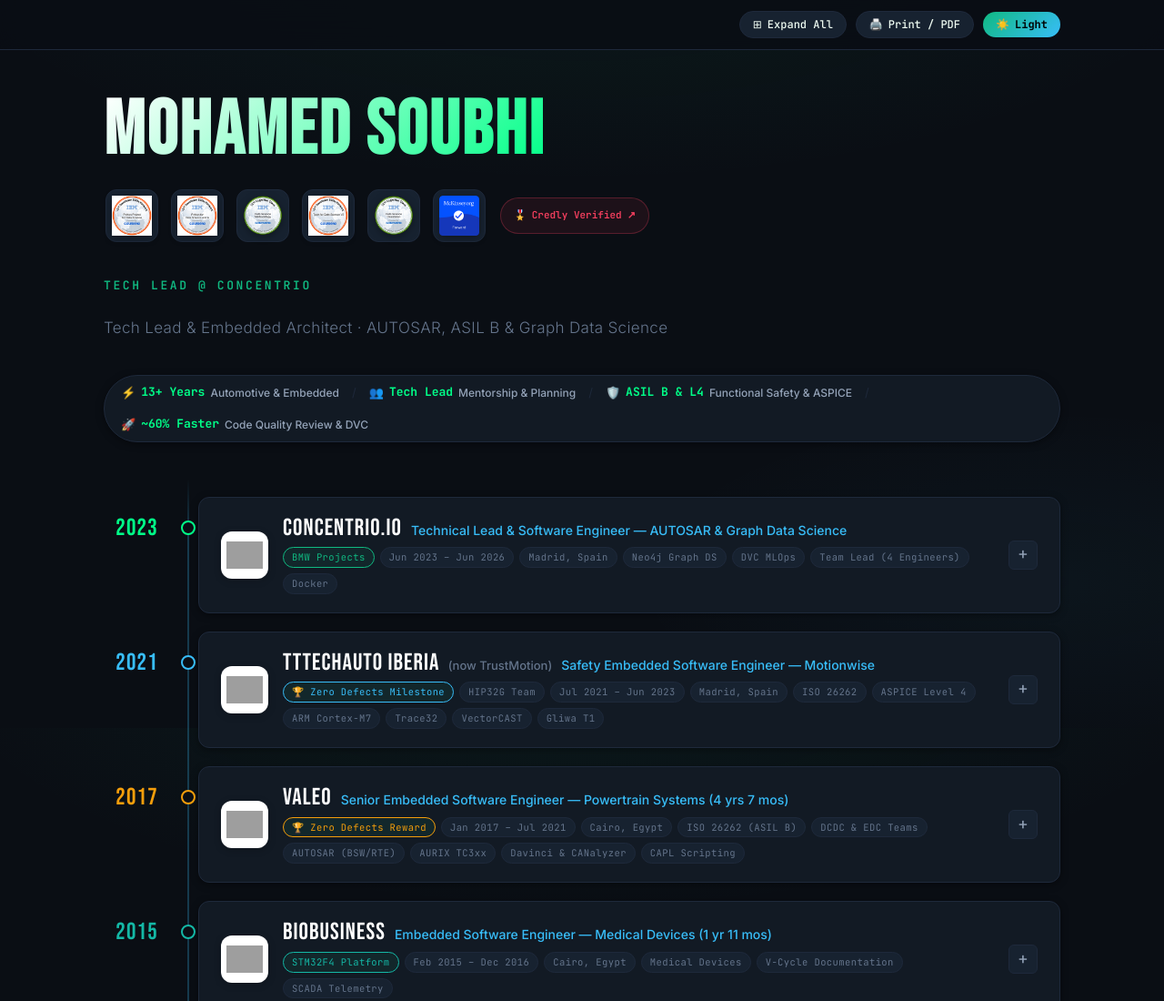
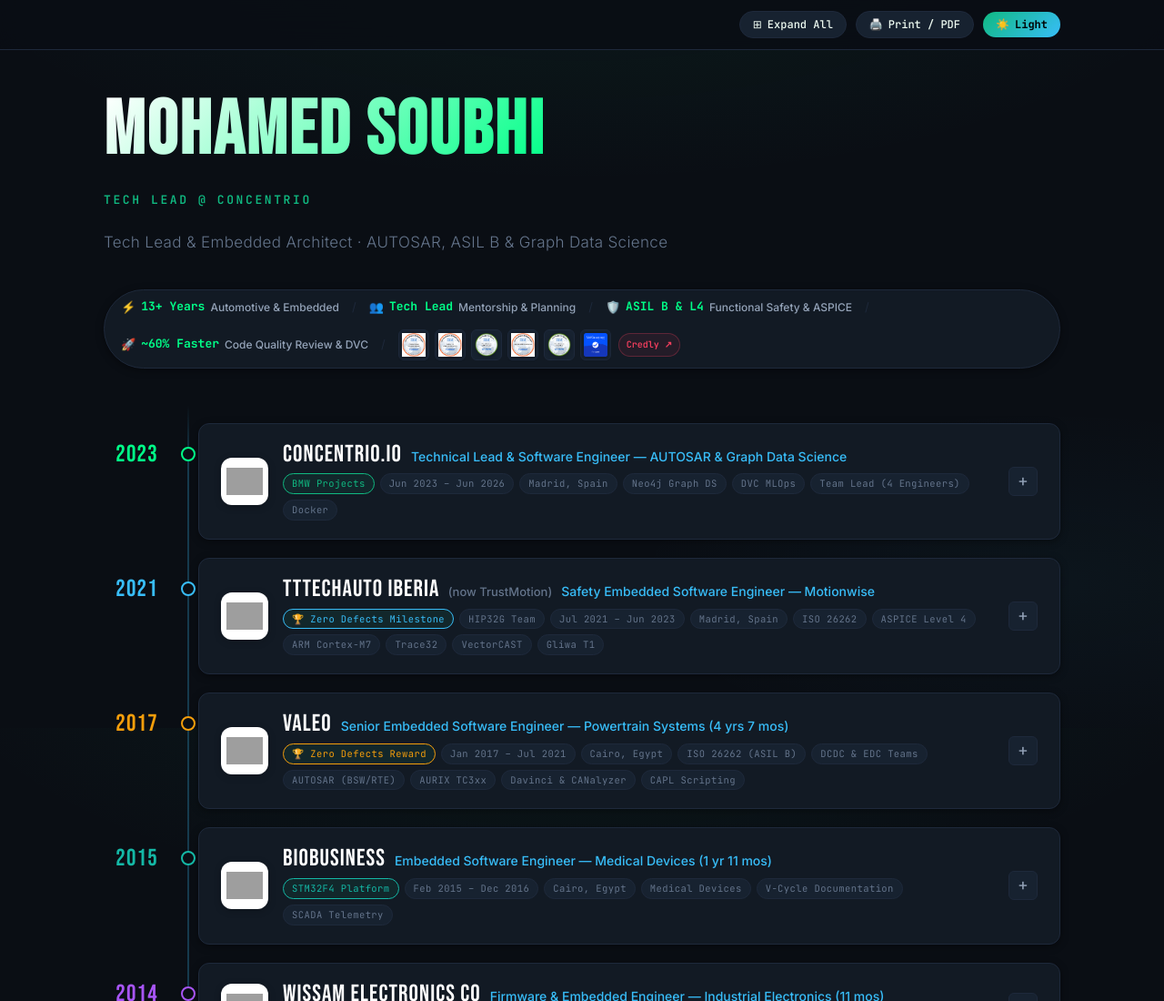
Before and after one commit to mohamed-soubhi/mohamed-soubhi.github.io, a plain HTML site: page index.html in a window 1280 px wide. Shown: the top 1100 px of the page at 91% size. Drawn offline with Linux system fonts and the light colour scheme; grey boxes are pictures that could not be loaded.

Commit message:
feat: move Credly badges after 60% Faster stat item in smaller single line format

```diff
--- a/index.html
+++ b/index.html
@@ -45,34 +45,6 @@
     <section class="hero-section">
       <div class="hero-header">
         <h1 class="hero-name">Mohamed Soubhi</h1>
-
-        <!-- Credly Verified Badges Strip (Under Name, Medium Size, Single Line) -->
-        <div class="hero-badges-strip" aria-label="Verified Credly Badges">
-          <a href="https://www.credly.com/badges/d884ea44-85a7-41eb-8585-dd6595c8d633" target="_blank" rel="noopener" class="hero-badge-link" title="Python Project for Data Science — IBM / Coursera (Verified Credly Badge)">
-            <img src="images/badges/python-project-for-data-science.png" alt="Python Project for Data Science Badge" class="hero-badge-img" loading="eager">
-          </a>
-          <a href="https://www.credly.com/badges/3566b99c-507f-4747-a327-e165829bc7ee" target="_blank" rel="noopener" class="hero-badge-link" title="Python for Data Science and AI — IBM / Coursera (Verified Credly Badge)">
-            <img src="images/badges/python-for-data-science-and-ai.png" alt="Python for Data Science and AI Badge" class="hero-badge-img" loading="eager">
-          </a>
-          <a href="https://www.credly.com/badges/7ec08c56-d7e7-422b-81bb-ee54ccf5edd8" target="_blank" rel="noopener" class="hero-badge-link" title="Data Science Methodology — IBM / Coursera (Verified Credly Badge)">
-            <img src="images/badges/data-science-methodology.png" alt="Data Science Methodology Badge" class="hero-badge-img" loading="eager">
-          </a>
-          <a href="https://www.credly.com/badges/e307f764-180e-425e-8a90-8849e2f99f1c" target="_blank" rel="noopener" class="hero-badge-link" title="Tools for Data Science V2 — IBM / Coursera (Verified Credly Badge)">
-            <img src="images/badges/tools-for-data-science-v2.png" alt="Tools for Data Science V2 Badge" class="hero-badge-img" loading="eager">
-          </a>
-          <a href="https://www.credly.com/badges/0c94f44a-5117-4591-aa3e-329bfad70ef3" target="_blank" rel="noopener" class="hero-badge-link" title="Data Science Orientation — IBM / Coursera (Verified Credly Badge)">
-            <img src="images/badges/data-science-orientation.png" alt="Data Science Orientation Badge" class="hero-badge-img" loading="eager">
-          </a>
-          <a href="https://www.credly.com/badges/d2701dcd-a1ad-43dc-8de7-bb4205520f8c" target="_blank" rel="noopener" class="hero-badge-link" title="McKinsey.org Forward Program — McKinsey.org (Verified Credly Badge)">
-            <img src="images/badges/mckinsey-forward-program.png" alt="McKinsey.org Forward Program Badge" class="hero-badge-img" loading="eager">
-          </a>
-          <a href="https://www.credly.com/users/mohamed-soubhi/badges" target="_blank" rel="noopener" class="hero-badges-verify-all" title="View all verified badges on Credly Profile">
-            <span class="verify-all-icon">🎖️</span>
-            <span class="verify-all-text">Credly Verified</span>
-            <span class="verify-all-arrow">↗</span>
-          </a>
-        </div>
-
         <div class="hero-subtitle">Tech Lead @ Concentrio</div>
         <div class="hero-person-title">Tech Lead &amp; Embedded Architect · AUTOSAR, ASIL B &amp; Graph Data Science</div>
 
@@ -100,6 +72,32 @@
             <span class="stat-icon">🚀</span>
             <span class="stat-highlight">~60% Faster</span>
             <span class="stat-detail">Code Quality Review &amp; DVC</span>
+          </div>
+          <span class="stat-sep">/</span>
+          <div class="stat-item stat-badges-group">
+            <div class="stat-badges-row" title="Verified Digital Badges on Credly">
+              <a href="https://www.credly.com/badges/d884ea44-85a7-41eb-8585-dd6595c8d633" target="_blank" rel="noopener" class="hero-badge-link" title="Python Project for Data Science — IBM / Coursera (Verified Credly Badge)">
+                <img src="images/badges/python-project-for-data-science.png" alt="Python Project for Data Science Badge" class="hero-badge-img" loading="eager">
+              </a>
+              <a href="https://www.credly.com/badges/3566b99c-507f-4747-a327-e165829bc7ee" target="_blank" rel="noopener" class="hero-badge-link" title="Python for Data Science and AI — IBM / Coursera (Verified Credly Badge)">
+                <img src="images/badges/python-for-data-science-and-ai.png" alt="Python for Data Science and AI Badge" class="hero-badge-img" loading="eager">
+              </a>
+              <a href="https://www.credly.com/badges/7ec08c56-d7e7-422b-81bb-ee54ccf5edd8" target="_blank" rel="noopener" class="hero-badge-link" title="Data Science Methodology — IBM / Coursera (Verified Credly Badge)">
+                <img src="images/badges/data-science-methodology.png" alt="Data Science Methodology Badge" class="hero-badge-img" loading="eager">
+              </a>
+              <a href="https://www.credly.com/badges/e307f764-180e-425e-8a90-8849e2f99f1c" target="_blank" rel="noopener" class="hero-badge-link" title="Tools for Data Science V2 — IBM / Coursera (Verified Credly Badge)">
+                <img src="images/badges/tools-for-data-science-v2.png" alt="Tools for Data Science V2 Badge" class="hero-badge-img" loading="eager">
+              </a>
+              <a href="https://www.credly.com/badges/0c94f44a-5117-4591-aa3e-329bfad70ef3" target="_blank" rel="noopener" class="hero-badge-link" title="Data Science Orientation — IBM / Coursera (Verified Credly Badge)">
+                <img src="images/badges/data-science-orientation.png" alt="Data Science Orientation Badge" class="hero-badge-img" loading="eager">
+              </a>
+              <a href="https://www.credly.com/badges/d2701dcd-a1ad-43dc-8de7-bb4205520f8c" target="_blank" rel="noopener" class="hero-badge-link" title="McKinsey.org Forward Program — McKinsey.org (Verified Credly Badge)">
+                <img src="images/badges/mckinsey-forward-program.png" alt="McKinsey.org Forward Program Badge" class="hero-badge-img" loading="eager">
+              </a>
+            </div>
+            <a href="https://www.credly.com/users/mohamed-soubhi/badges" target="_blank" rel="noopener" class="hero-badges-verify-all" title="View all verified badges on Credly Profile">
+              <span>Credly ↗</span>
+            </a>
           </div>
         </div>
       </div>
--- a/style.css
+++ b/style.css
@@ -816,80 +816,76 @@ a:hover {
   font-family: var(--font-mono);
 }
 
-/* --- Hero Credly Badges Strip (Under Name, Medium Size, Single Line) --- */
-.hero-badges-strip {
-  display: flex;
+/* --- Hero Credly Badges in Stat Strip (Smaller, Single Line after 60% Faster) --- */
+.stat-badges-group {
+  display: inline-flex;
   align-items: center;
-  gap: 14px;
-  flex-wrap: nowrap;
-  overflow-x: auto;
-  padding: 6px 2px 10px 2px;
-  margin-top: 2px;
-  margin-bottom: 2px;
-  scrollbar-width: none; /* Firefox */
-  -ms-overflow-style: none; /* IE/Edge */
-  -webkit-overflow-scrolling: touch;
+  gap: 8px;
+  white-space: nowrap;
 }
 
-.hero-badges-strip::-webkit-scrollbar {
-  display: none; /* Chrome/Safari */
+.stat-badges-row {
+  display: inline-flex;
+  align-items: center;
+  gap: 6px;
+  flex-wrap: nowrap;
 }
 
 .hero-badge-link {
   display: inline-flex;
   align-items: center;
   justify-content: center;
-  width: 58px;
-  height: 58px;
+  width: 34px;
+  height: 34px;
   flex-shrink: 0;
-  border-radius: var(--radius-md);
+  border-radius: var(--radius-sm);
   background: var(--bg-surface);
   border: 1px solid var(--border-color);
-  padding: 6px;
+  padding: 3px;
   transition: all var(--transition-fast);
   text-decoration: none;
   position: relative;
 }
 
 .hero-badge-link:hover {
-  transform: translateY(-4px) scale(1.08);
+  transform: translateY(-2px) scale(1.15);
   border-color: var(--accent-rose);
   background: var(--bg-surface-hover);
-  box-shadow: 0 8px 24px rgba(244, 63, 94, 0.28);
+  box-shadow: 0 4px 14px rgba(244, 63, 94, 0.35);
+  z-index: 2;
 }
 
 .hero-badge-img {
   width: 100%;
   height: 100%;
   object-fit: contain;
-  filter: drop-shadow(0 2px 4px rgba(0, 0, 0, 0.35));
+  filter: drop-shadow(0 1px 2px rgba(0, 0, 0, 0.35));
   transition: transform var(--transition-fast);
 }
 
 .hero-badges-verify-all {
   display: inline-flex;
   align-items: center;
-  gap: 6px;
-  padding: 6px 14px;
-  height: 40px;
+  gap: 4px;
+  padding: 3px 8px;
+  height: 26px;
   flex-shrink: 0;
   border-radius: var(--radius-full);
   background: rgba(244, 63, 94, 0.08);
   border: 1px solid rgba(244, 63, 94, 0.28);
   color: var(--accent-rose);
   font-family: var(--font-mono);
-  font-size: 11px;
+  font-size: 10px;
   font-weight: 600;
   text-decoration: none;
   transition: all var(--transition-fast);
-  margin-left: 2px;
 }
 
 .hero-badges-verify-all:hover {
   background: rgba(244, 63, 94, 0.18);
   border-color: var(--accent-rose);
-  transform: translateY(-2px);
-  box-shadow: 0 4px 14px rgba(244, 63, 94, 0.2);
+  transform: translateY(-1px);
+  box-shadow: 0 2px 8px rgba(244, 63, 94, 0.25);
 }
 
 /* --- Certifications & Verified Badges Showcase --- */
```
